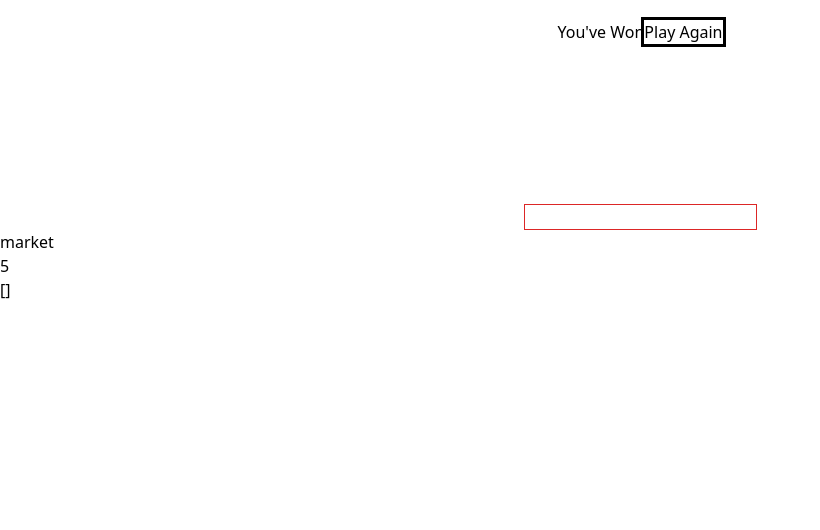
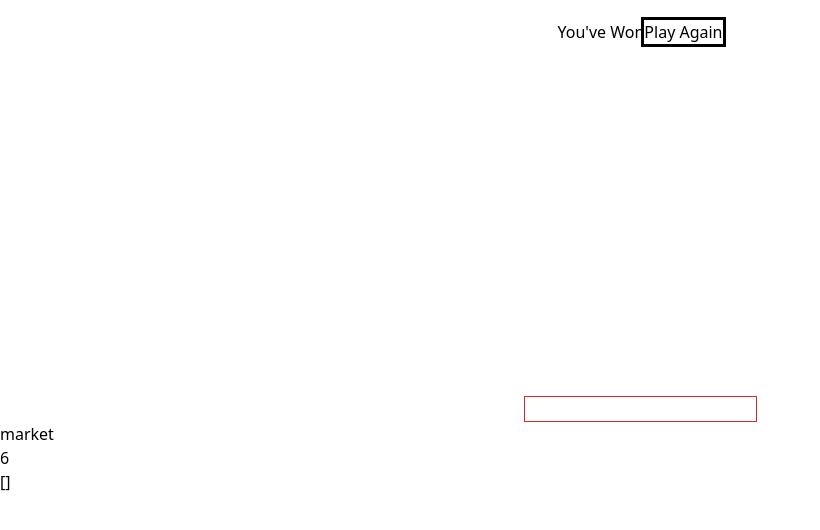
Before and after one commit to nakwei/handman-backend, a React (Vite) app in the folder test-vit/: page /hangman in a window 1280 px wide. Shown: the top 530 px of the page, without its empty margins (0-820 px from the left). Built offline with nearby package versions, Linux system fonts and the light colour scheme.

Commit message:
refactored body parts and state

```diff
--- a/test-vit/src/components/BodyArms.tsx
+++ /dev/null
@@ -1,13 +0,0 @@
-export const BodyArms = () => {
-    return (
-        <div className="mt-9 flex flex-col justify-center items-center">
-          <div className="border h-[50px] w-[50px] border-black p-100 rounded-full"></div>
-          <div className="flex flex-row">
-          <div className="mt-8 rotate-45 border-t border-black w-[50px] h-[20px]"></div>
-          <div className="border-l border-black h-[100px]"></div>
-          <div className="mt-8 -rotate-45 border-t border-black w-[50px] h-[20px]"></div>
-          </div>
-          </div>
-    )
-
-}
--- a/test-vit/src/components/BodyFull.tsx
+++ b/test-vit/src/components/BodyFull.tsx
@@ -1,19 +1,28 @@
-export const BodyFull = () => {
-    return (
-        <div className="mt-9 flex flex-col justify-center items-center">
-          <div className="border h-[50px] w-[50px] border-black p-100 rounded-full"></div>
+import { FC } from "react";
 
-          <div className="flex flex-row">
-          <div className="mt-8 rotate-45 border-t border-black w-[50px] h-[20px]"></div>
-          <div className="border-l border-black h-[100px]"></div>
-          <div className="mt-8 -rotate-45 border-t border-black w-[50px] h-[20px]"></div>
-          </div>
-
-          <div className="flex flex-row h-6 justify-center items-center">
-          <div className="mt-2 ml-4 -rotate-45 border-t border-black w-[50px]"></div>
-          <div className="mt-2 -ml-4 mr-4 rotate-45 border-t border-black w-[50px]"></div>
-          </div>
-        </div>
-    )
-
-}
+export const BodyFull: FC<{ wrongGuessCount: number }> = ({
+  wrongGuessCount,
+}) => {
+  return (
+    <div className="mt-9 relative h-48">
+      {wrongGuessCount > 0 && (
+        <div className="absolute left-1/2 -translate-x-1/2 top-0 border size-[50px] border-black p-100 rounded-full"></div>
+      )}
+      {wrongGuessCount > 1 && (
+        <div className="absolute left-1/2 -translate-x-1/2 top-[50px] border-l border-black h-[100px]"></div>
+      )}
+      {wrongGuessCount > 2 && (
+        <div className="absolute right-1/2 top-16 rotate-45 border-t border-black w-[50px] h-[20px]"></div>
+      )}
+      {wrongGuessCount > 3 && (
+        <div className="absolute left-1/2 top-16 -rotate-45 border-t border-black w-[50px] h-[20px]"></div>
+      )}
+      {wrongGuessCount > 4 && (
+        <div className="absolute right-1/2 top-[150px] origin-top-right -rotate-45 border-t border-black w-[50px] h-[20px]"></div>
+      )}
+      {wrongGuessCount > 5 && (
+        <div className="absolute left-1/2 top-[150px] origin-top-left rotate-45 border-t border-black w-[50px] h-[20px]"></div>
+      )}
+    </div>
+  );
+};
--- a/test-vit/src/components/BodyHead.tsx
+++ /dev/null
@@ -1,8 +0,0 @@
-export const BodyHead = () => {
-    return (
-        <div className="mt-9 flex flex-col justify-center items-center">
-          <div className="border h-[50px] w-[50px] border-black p-100 rounded-full"></div>
-        </div>
-    )
-
-}
--- a/test-vit/src/components/BodyOneArm.tsx
+++ /dev/null
@@ -1,13 +0,0 @@
-export const BodyOneArm = () => {
-    return (
-        <div className="mt-9 flex flex-col justify-center items-center">
-        <div className="border h-[50px] w-[50px] border-black p-100 rounded-full"></div>
-        <div className="flex flex-row">
-        <div className="mt-8 rotate-45 border-t border-transparent w-[50px] h-[20px]"></div>
-        <div className="border-l border-black h-[100px]"></div>
-        <div className="mt-8 -rotate-45 border-t border-black w-[50px] h-[20px]"></div>
-        </div>
-        </div>
-    )
-
-}
--- a/test-vit/src/components/BodyOneLeg.tsx
+++ /dev/null
@@ -1,18 +0,0 @@
-export const BodyOneLeg = () => {
-    return (
-        <div className="mt-9 flex flex-col justify-center items-center">
-        <div className="border h-[50px] w-[50px] border-black p-100 rounded-full"></div>
-        <div className="flex flex-row">
-        <div className="mt-8 rotate-45 border-t border-black w-[50px] h-[20px]"></div>
-        <div className="border-l border-black h-[100px]"></div>
-        <div className="mt-8 -rotate-45 border-t border-black w-[50px] h-[20px]"></div>
-        </div>
-
-        <div className="flex flex-row h-6 justify-center items-center">
-        <div className="mt-2 ml-4 -rotate-45 border-t border-transparent w-[50px]"></div>
-        <div className="mt-2 -ml-4 mr-4 rotate-45 border-t border-black w-[50px]"></div>
-        </div>
-      </div>
-    )
-
-}
--- a/test-vit/src/components/BodyTorso.tsx
+++ /dev/null
@@ -1,11 +0,0 @@
-export const BodyTorso = () => {
-    return (
-        <div className="mt-9 flex flex-col justify-center items-center">
-        <div className="border h-[50px] w-[50px] border-black p-100 rounded-full"></div>
-        <div className="flex flex-row">
-        <div className="border-l border-black h-[100px]"></div>
-        </div>
-        </div>
-    )
-
-}
--- a/test-vit/src/components/HangmanRoute.tsx
+++ b/test-vit/src/components/HangmanRoute.tsx
@@ -1,80 +1,62 @@
 import { useEffect, useState } from "react";
-import {BodyFull } from "./BodyFull.tsx";
-import {BodyOneLeg } from "./BodyOneLeg.tsx";
-import { BodyArms } from "./BodyArms.tsx";
-import { BodyOneArm } from "./BodyOneArm.tsx";
-import { BodyTorso } from "./BodyTorso.tsx";
-import { BodyHead } from "./BodyHead.tsx";
+import { BodyFull } from "./BodyFull.tsx";
 
-export const words = ["car", "tree", "bush", "hello", "apple", "stations",
-"taxi", "constellation", "telescope", "pants", "eyeball", "sandwich", "shoes",
-"market", "phone", "camera", "chair", "backyard", "cat", "sea"];
+export const words = [
+  "car",
+  "tree",
+  "bush",
+  "hello",
+  "apple",
+  "stations",
+  "taxi",
+  "constellation",
+  "telescope",
+  "pants",
+  "eyeball",
+  "sandwich",
+  "shoes",
+  "market",
+  "phone",
+  "camera",
+  "chair",
+  "backyard",
+  "cat",
+  "sea",
+];
+
+const LOSE_COUNT = 6;
 
 export const HangmanRoute = () => {
   const [guessed, setGuessed] = useState<string[]>([]);
   const [word, setNextWord] = useState(() => {
     return words[Math.round(Math.random() * words.length)];
   });
-  const [winLose, setWinLose] = useState(Boolean);
-  const [header, setHeader] = useState(<div></div>)
-  const [allowedWrongCount, setAllowedWrongCount] = useState(5);
-  const [bodyParts, setBodyParts] = useState(<div></div>)
 
-  // shouldn't render on first load
-  useEffect(()=>{
-    if (bodyParts) {
-      setHeader(()=>
-      <div className="flex">
-        <div>You've Won</div>
-        <button className="outline">Play Again</button>
-      </div>)
-  } else {
-      //you've lost play again.
-  }}, [winLose])
+  const wrongGuesses = guessed.filter((char) => !words.includes(char));
+  const wrongGuessSet = new Set(wrongGuesses);
+  const hasGuessedWord = [...word].every((char) => guessed.includes(char));
+  const gameState =
+    wrongGuessSet.size === LOSE_COUNT
+      ? "lose"
+      : hasGuessedWord
+      ? "win"
+      : "playing";
 
-  useEffect(() =>
-    {if (!word.includes(guessed[0]) && guessed.length!=0) {
-      switch(allowedWrongCount) {
-        case 5:
-          setBodyParts(()=> <BodyHead/>)
-          setAllowedWrongCount((last) => (last - 1));
-          break;
-        case 4:
-          setBodyParts(()=><BodyTorso/>)
-          setAllowedWrongCount((last) => (last - 1));
-          break;
-        case 3:
-          setBodyParts(()=> <BodyOneArm/>)
-          setAllowedWrongCount((last) => (last - 1));
-          break;
-        case 2:
-          setBodyParts(() => <BodyArms/>)
-          setAllowedWrongCount((last) => (last - 1));
-          break;
-        case 1:
-          setBodyParts(() => <BodyOneLeg/>)
-          setAllowedWrongCount((last) => (last - 1));
-          break;
-        case 0:
-          setBodyParts(() => <BodyFull/>)
-          setWinLose(()=>false)
-          break;
-        }
-
-      }
-      else if (guessed.length!=0){
-        // code out logic of filling in letters
-      }
-    }, [guessed]);
-
+  // use useEffect to update tab text when the user has won or lost
 
   return (
     <div>
       <div className="flex justify-center items-stretch">
-      <div className="mt-5"> {header} </div>
-
+        <div className="mt-5">
+          <div className="flex">
+            <div>You've Won</div>
+            <button className="outline">Play Again</button>
           </div>
-      <div className="mt-20">{bodyParts}</div>
+        </div>
+      </div>
+      <div className="mt-20">
+        <BodyFull wrongGuessCount={wrongGuessSet.size} />
+      </div>
       <div className="flex justify-center items-center">
         <input
           className="mt-20 border border-red-600 outline-4 outline-red-600"
@@ -89,10 +71,8 @@ export const HangmanRoute = () => {
         />
       </div>
       <div> {word}</div>
-      <div> {allowedWrongCount}</div>
+      <div> {LOSE_COUNT}</div>
       <div>{JSON.stringify(guessed, null, 2)}</div>
     </div>
-
-
   );
 };
```
Lines whose indentation alone changed are shown as unchanged.
